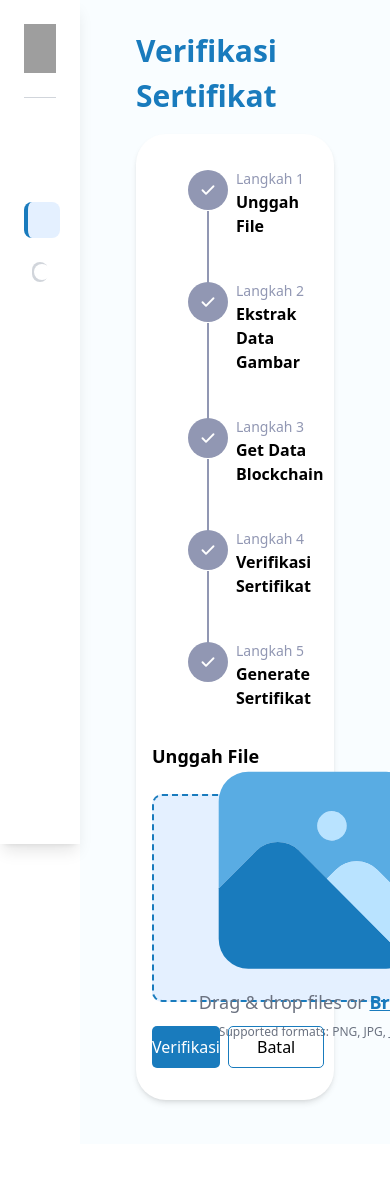
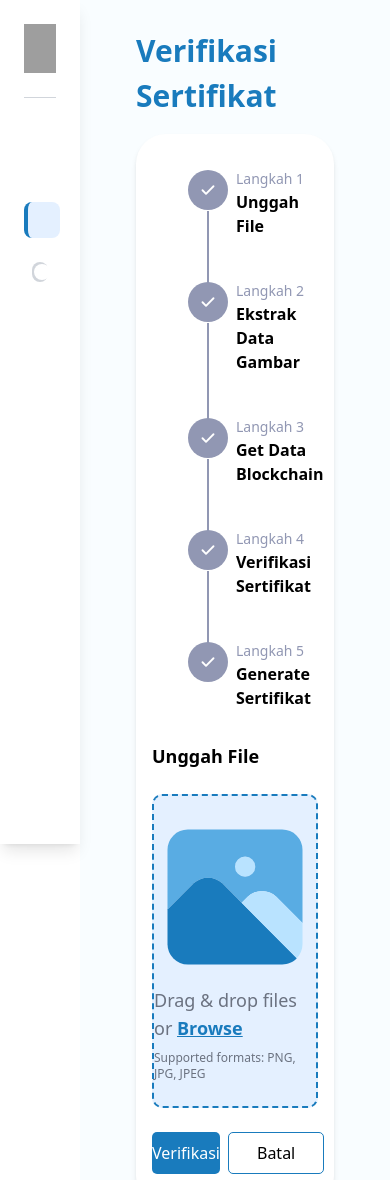
Before and after one commit to elzidanecodes/Blockchain-Certficate-Verification, a React (Vite) app in the folder frontend/: page /validation in a window 390 px wide. Shown: the top 1180 px of the page. Before the commit the page ends 1144 px from the top, so only its background shows below. Built offline with nearby package versions, Linux system fonts and the light colour scheme; grey boxes are pictures that could not be loaded.

Commit message:
frontend

```diff
--- a/frontend/src/components/ActivityTable.jsx
+++ b/frontend/src/components/ActivityTable.jsx
@@ -40,7 +40,7 @@ const ActivityTable = () => {
             Aktivitas Terkini
           </h3>
           <p className="text-sm text-green-medium">
-            Riwayat aktivitas verifikasi sertifikat Anda.
+            Riwayat aktivitas verifikasi sertifikat.
           </p>
         </div>
         <div className="flex items-center gap-3 mt-4 md:mt-0">
--- a/frontend/src/pages/Validation.jsx
+++ b/frontend/src/pages/Validation.jsx
@@ -197,12 +197,13 @@ const Validation = () => {
                 }
               }}
               onDragOver={(e) => e.preventDefault()}
-              className="flex flex-col items-center justify-center w-[330px] h-[208px] border-2 border-dashed border-blue-dark rounded-10 cursor-pointer bg-blue-light md:w-[530px] md:h-[250px] lg:w-[500px] lg:h-[300px] dark:bg-gray-700 dark:border-gray-500"
+              className="flex flex-col items-center justify-center border-2 border-dashed border-blue-dark rounded-10 cursor-pointer bg-blue-light md:w-[130px] md:h-[90px] lg:w-[530px] lg:h-[300px] dark:bg-gray-700 dark:border-gray-500"
             >
               <div className="flex flex-col items-center justify-center pt-5 pb-6">
                 <Icon
                   name="image"
-                  className="text-blue md:w-[35px] lg:w-[55px]"
+                  className="text-blue md:w-[35px] md:h-[35px] lg:w-[55px] lg:h-[55px] mb-2"
+                  style={{ width: "50px", height: "50px" }}
                 />
                 <p className="mb-2 text-lg text-gray-500 md:text-2xl">
                   Drag & drop files or{" "}
```
